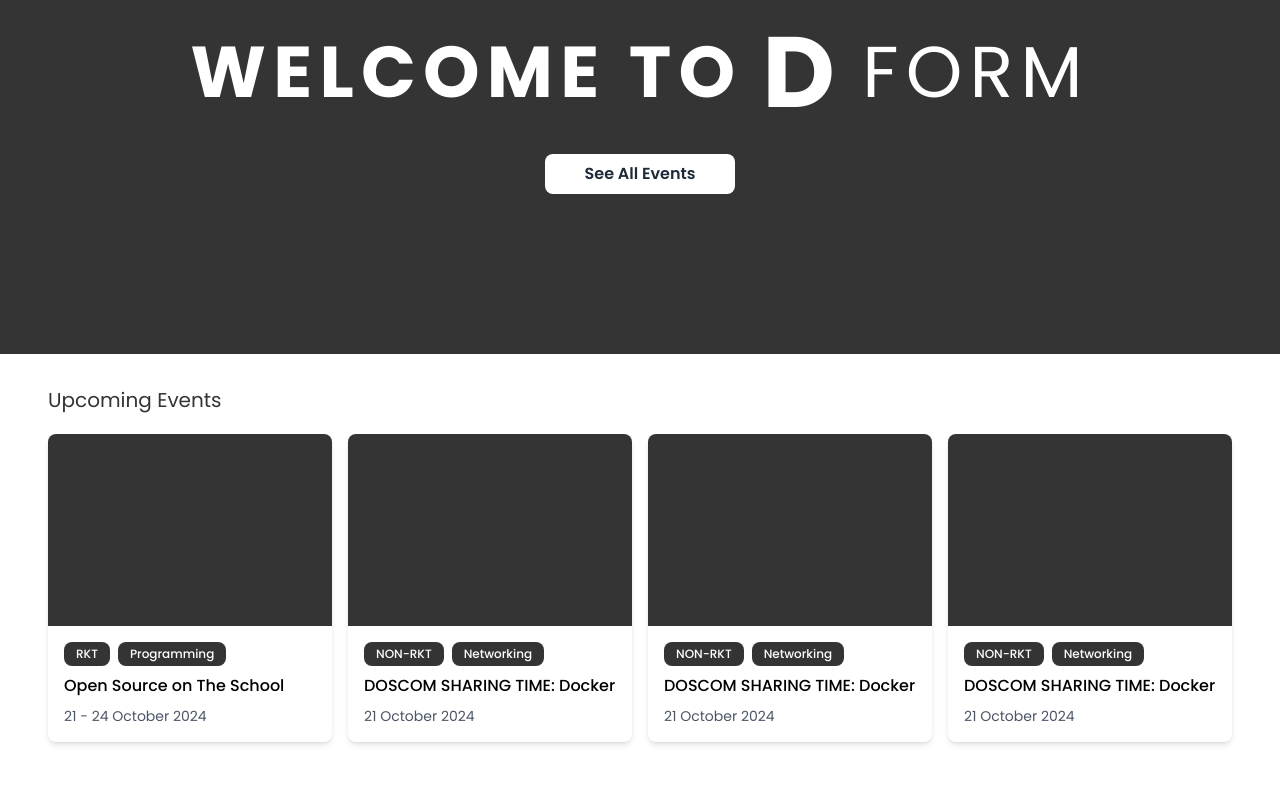
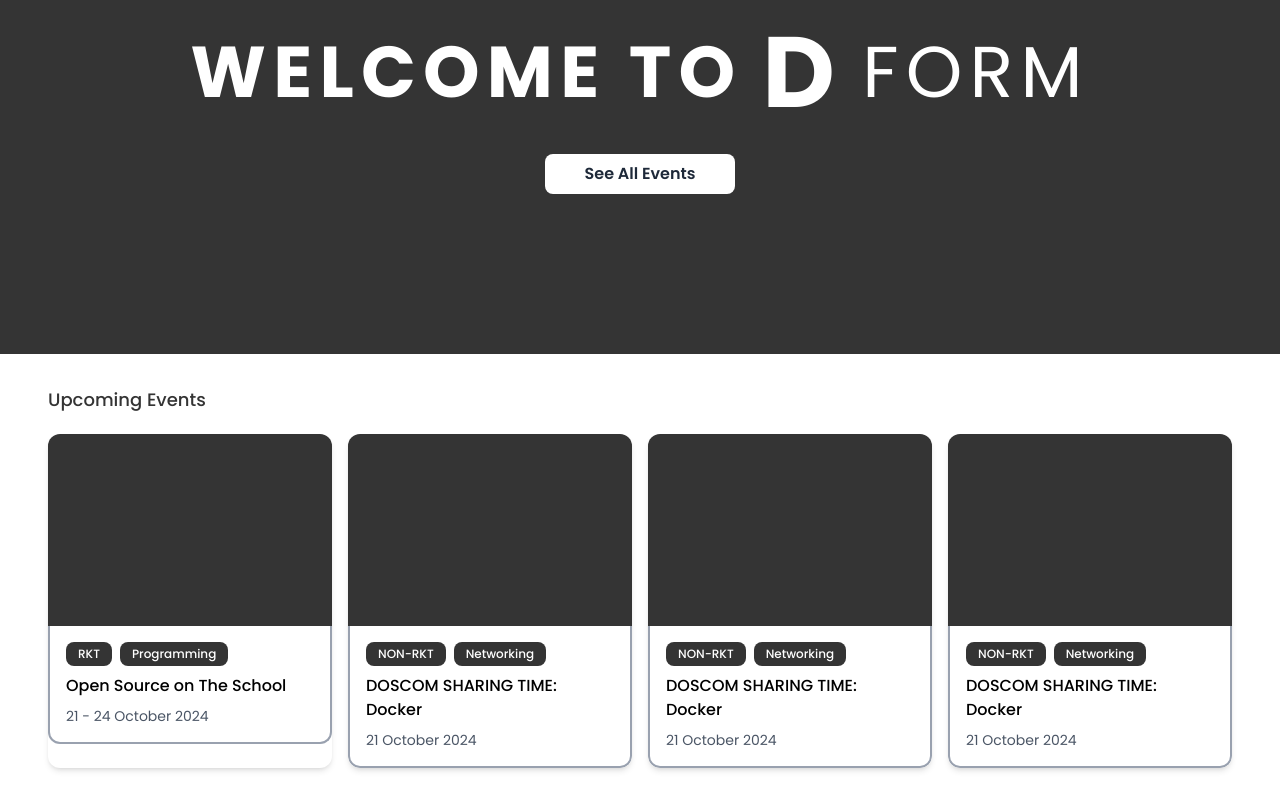
Before and after one commit to Dinus-Open-Source-Community/d-form, a React (Vite) app in the folder d-form/: page / in a window 1280 px wide. Shown: the part 226-1026 px from the top of the page. Before the commit the page ends 1000 px from the top, so only its background shows below. Built offline with nearby package versions, Linux system fonts and the light colour scheme.

Commit message:
fix: update heading styles for Today and Upcoming Events sections in EventList component

```diff
--- a/d-form/src/components/EventCard.jsx
+++ b/d-form/src/components/EventCard.jsx
@@ -3,11 +3,11 @@ import React from 'react';
 const EventCard = ({ id, category, title, date, onEventClick }) => {
   return (
     <div
-      className="bg-white rounded-lg shadow-md overflow-hidden cursor-pointer transition-transform transform hover:scale-105"
+      className="bg-white rounded-xl shadow-md overflow-hidden cursor-pointer transition-transform transform hover:scale-105"
       onClick={() => onEventClick(id)}
     >
       <div className="h-36 sm:h-40 md:h-48 bg-[#343434]"></div>
-      <div className="p-3 sm:p-4">
+      <div className="p-3 sm:p-4 border-x-2 border-b-2 rounded-b-xl border-gray-400">
         <div className="flex flex-wrap gap-1 sm:gap-2 mb-2">
           {category.map((cat, index) => (
             <span
--- a/d-form/src/components/EventList.jsx
+++ b/d-form/src/components/EventList.jsx
@@ -38,7 +38,7 @@ const upcomingEvents = events.slice(1);
 
 const TodayEvent = ({ onEventClick }) => (
   <section className="mb-6 sm:mb-8">
-    <h2 className="text-lg sm:text-xl text-[#343434] mb-3 sm:mb-5">Today's Events</h2>
+    <h2 className="text-lg sm:text-1xl text-[#343434] mb-3 sm:mb-5 font-medium">Today's Events</h2>
     <div className="grid grid-cols-1 sm:grid-cols-2 lg:grid-cols-3 xl:grid-cols-4 gap-4">
       {todayEvents.map((event) => (
         <EventCard key={event.id} {...event} onEventClick={onEventClick} />
@@ -49,7 +49,7 @@ const TodayEvent = ({ onEventClick }) => (
 
 const UpcomingEvents = ({ onEventClick }) => (
   <section>
-    <h2 className="text-lg sm:text-xl text-[#343434] mb-3 sm:mb-5">Upcoming Events</h2>
+    <h2 className="text-lg sm:text-1xl text-[#343434] mb-3 sm:mb-5 font-medium">Upcoming Events</h2>
     <div className="grid grid-cols-1 sm:grid-cols-2 lg:grid-cols-3 xl:grid-cols-4 gap-4">
       {upcomingEvents.map((event) => (
         <EventCard key={event.id} {...event} onEventClick={onEventClick} />
```
